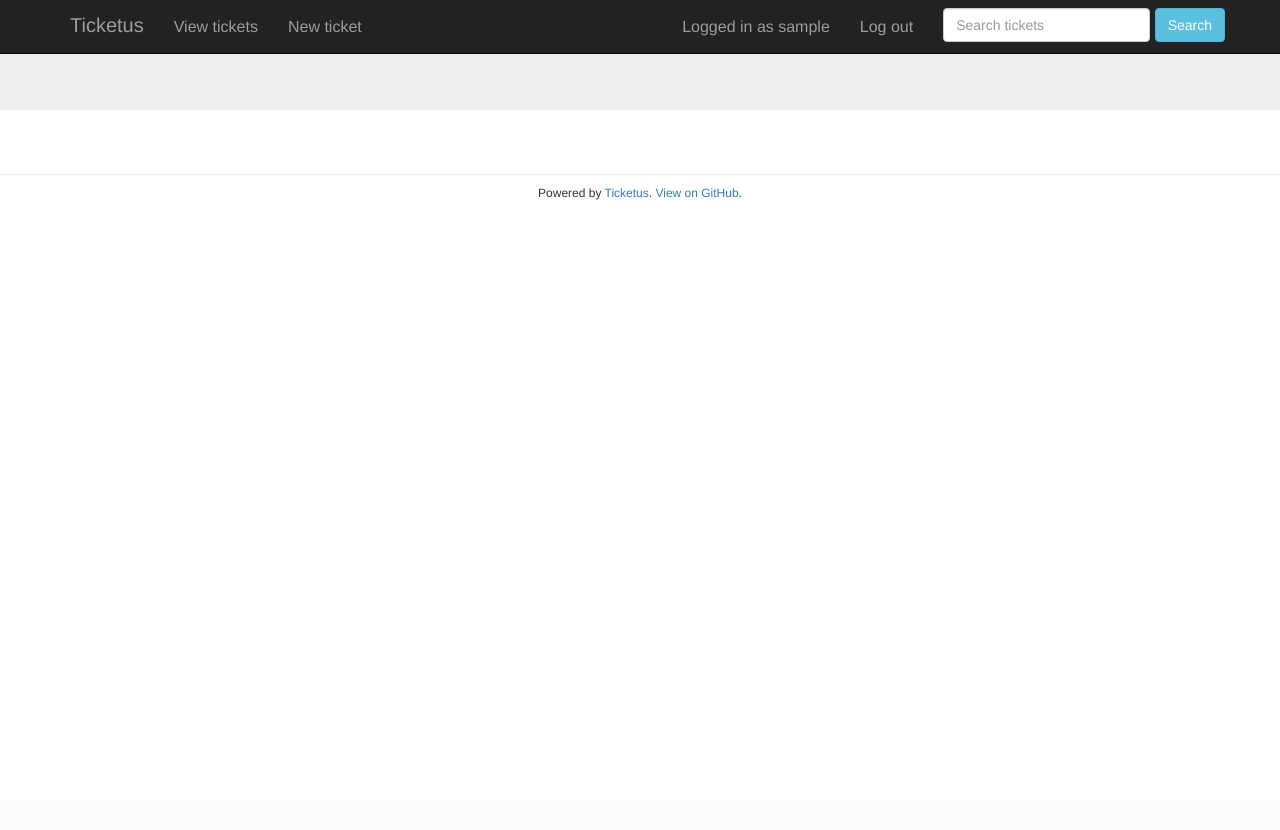
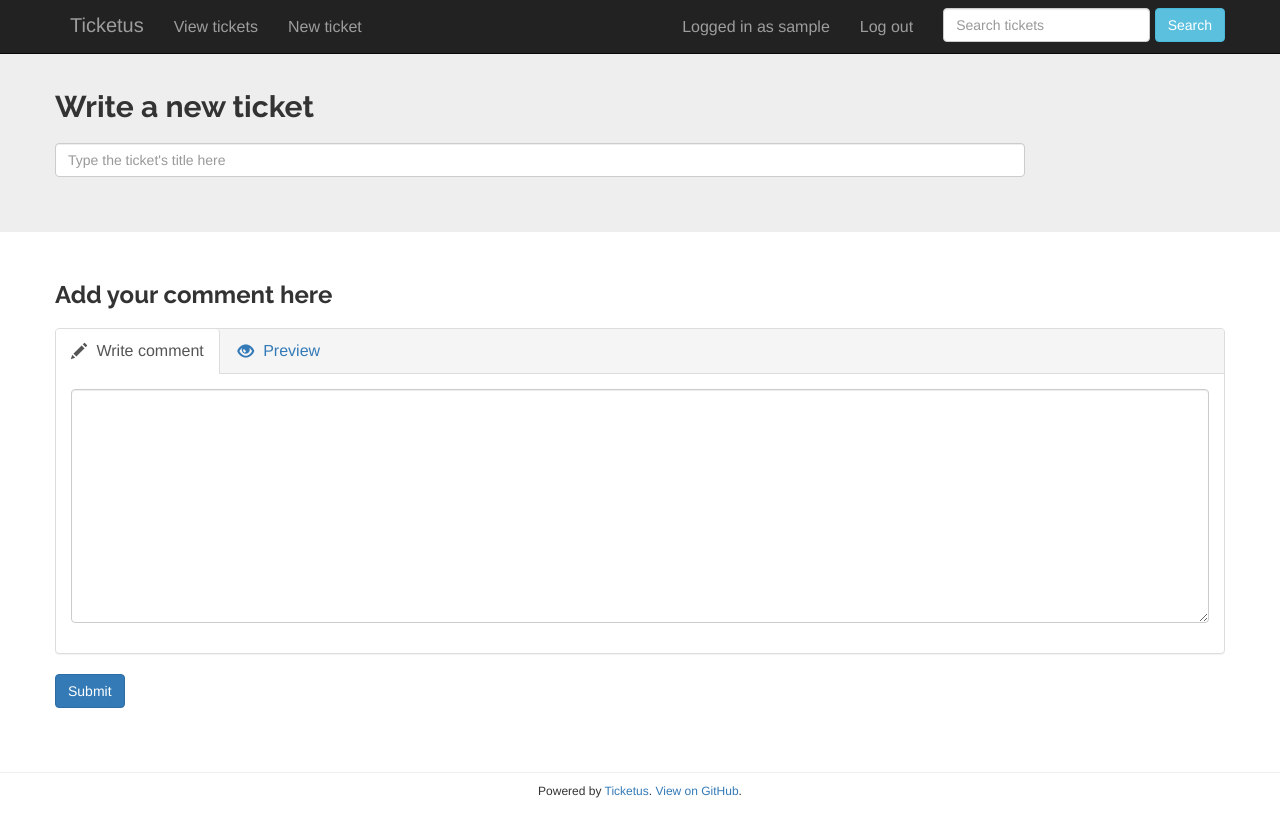
Before and after one commit to sjkingo/ticketus, a Django app: page /ticket/new/ in a window 1280 px wide. Before the commit the page ends 200 px from the top, so only its background shows below. Run offline with Django 3.2, Linux system fonts and the light colour scheme; the visitor is signed in with stand-in values (Sample User, id 1); parts of the project's set-up code (start-up, migrations or seed data) failed here and were passed over; some libraries are stand-ins or nearby versions.

Commit message:
Code to create new ticket

```diff
--- a/ticketus/ui/static/css/ticket.css
+++ b/ticketus/ui/static/css/ticket.css
@@ -63,3 +63,7 @@ table#tickets {
 .ticket-meta .badge .glyphicon {
     margin-right: 0;
 }
+
+.jumbotron #preview-html p {
+    font-size: 16px;
+}
--- a/ticketus/ui/templates/base.html
+++ b/ticketus/ui/templates/base.html
@@ -30,6 +30,8 @@
 <body>
     {% include "includes/navbar.html" %}
 
+    {% block body_override %}
+
     {% block jumbotron_wrapper %}
     <div class="jumbotron">
         <div class="container">
@@ -42,6 +44,8 @@
         {% block body %}{% endblock %}
     </div>
 
+    {% endblock %}
+
     <footer>
         <hr>
         <div class="container">
--- a/ticketus/ui/templates/ui/new_ticket.html
+++ b/ticketus/ui/templates/ui/new_ticket.html
@@ -6,6 +6,65 @@
 <link href="{% static "css/ticket.css" %}" rel="stylesheet">
 {% endblock %}
 
-{% block jumbotron_inner %}
+{% block body_override %}
+
+<form method="post" action="{% url 'new_ticket' %}">
+{% csrf_token %}
+
+<div class="jumbotron">
+    <div class="container">
+        <script src="{% static "js/markdown.min.js" %}"></script>
+        <script src="{% static "js/comment_preview.js" %}"></script>
+
+        <div class="row">
+            <h2>Write a new ticket</h2>
+            <div class="form-horizontal">
+                <div class="form-group">
+                    <div class="col-sm-10">
+                        <input required type="text" class="form-control" id="id_title" name="title" placeholder="Type the ticket's title here">
+                    </div>
+                </div>
+            </div>
+        </div>
+
+    </div>
+</div>
+
+<div class="container">
+    <div class="row">
+        <div role="tabpanel">
+            <div id="new-comment">
+                <h3>Add your comment here</h3>
+                <div class="panel panel-default">
+                    <div class="panel-heading">
+                        <ul class="nav nav-tabs" role="tablist">
+                            <li role="presentation" class="active"><a href="#comment-tab" aria-controls="comment-tab" role="tab" data-toggle="tab"><span class="glyphicon glyphicon-pencil"></span> Write comment</a></li>
+                            <li role="presentation"><a href="#preview-tab" aria-controls="preview-tab" role="tab" data-toggle="tab"><span class="glyphicon glyphicon-eye-open"></span> Preview</a></li>
+                        </ul>
+                    </div>
+                    <div class="panel-body">
+                        <div class="tab-content">
+                            <div role="tabpanel" class="tab-pane active" id="comment-tab">
+                                    <div class="form-group">
+                                        <textarea required class="form-control" rows="11" name="raw_text" id="comment-text" oninput="this.editor.update()"></textarea>
+                                    </div>
+                                </form>
+                            </div>
+                            <div role="tabpanel" class="tab-pane" id="preview-tab">
+                                <div id="preview-html"></div>
+                            </div>
+                        </div>
+                    </div>
+                </div>
+            </div>
+        </div>
+    </div>
+
+    <div class="row">
+        <button type="submit" class="btn btn-primary">Submit</button>
+    </div>
+</div>
+
+</form>
 
 {% endblock %}
--- a/ticketus/ui/urls.py
+++ b/ticketus/ui/urls.py
@@ -1,10 +1,8 @@
 from django.conf.urls import patterns, url
-from django.contrib.auth.decorators import login_required
-from django.views.generic import TemplateView
 
 urlpatterns = patterns('ticketus.ui.views',
     url(r'^$', 'ticket_list', name='ticket_list'),
     url(r'^(?P<ticket_id>\d+)/$', 'ticket_page', name='ticket'),
     url(r'^(?P<ticket_id>\d+)/comment$', 'post_new_comment', name='post_new_comment'),
-    url(r'^new/$', login_required(TemplateView.as_view(template_name='ui/new_ticket.html')), name='new_ticket'),
+    url(r'^new/$', 'new_ticket', name='new_ticket'),
 )
--- a/ticketus/ui/views.py
+++ b/ticketus/ui/views.py
@@ -3,7 +3,7 @@ from django.shortcuts import get_object_or_404, render, redirect
 from django.views.decorators.http import require_POST
 
 from ticketus.core.models import *
-from ticketus.core.forms import CommentForm
+from ticketus.core.forms import *
 
 def ticket_list(request, template='ui/ticket_list.html'):
     tickets = Ticket.objects.all()
@@ -24,3 +24,19 @@ def post_new_comment(request, ticket_id):
         c = Comment(raw_text=form.cleaned_data['raw_text'], commenter=request.user)
         ticket.comment_set.add(c)
     return redirect(ticket)
+
+@login_required
+def new_ticket(request, template='ui/new_ticket.html'):
+    """
+    Post a new ticket (and comment).
+    """
+    if request.method == 'POST':
+        form = TicketForm(request.POST)
+        if form.is_valid():
+            t = Ticket(title=form.cleaned_data['title'], requester=request.user)
+            t.save()
+            c = Comment(raw_text=form.cleaned_data['raw_text'], commenter=request.user)
+            t.comment_set.add(c)
+            return redirect(t)
+    # don't pass the form instance in as we are manually creating it in the template
+    return render(request, template, {})
```
Also changed, not shown: ticketus/core/forms.py (+10 -0 lines).
